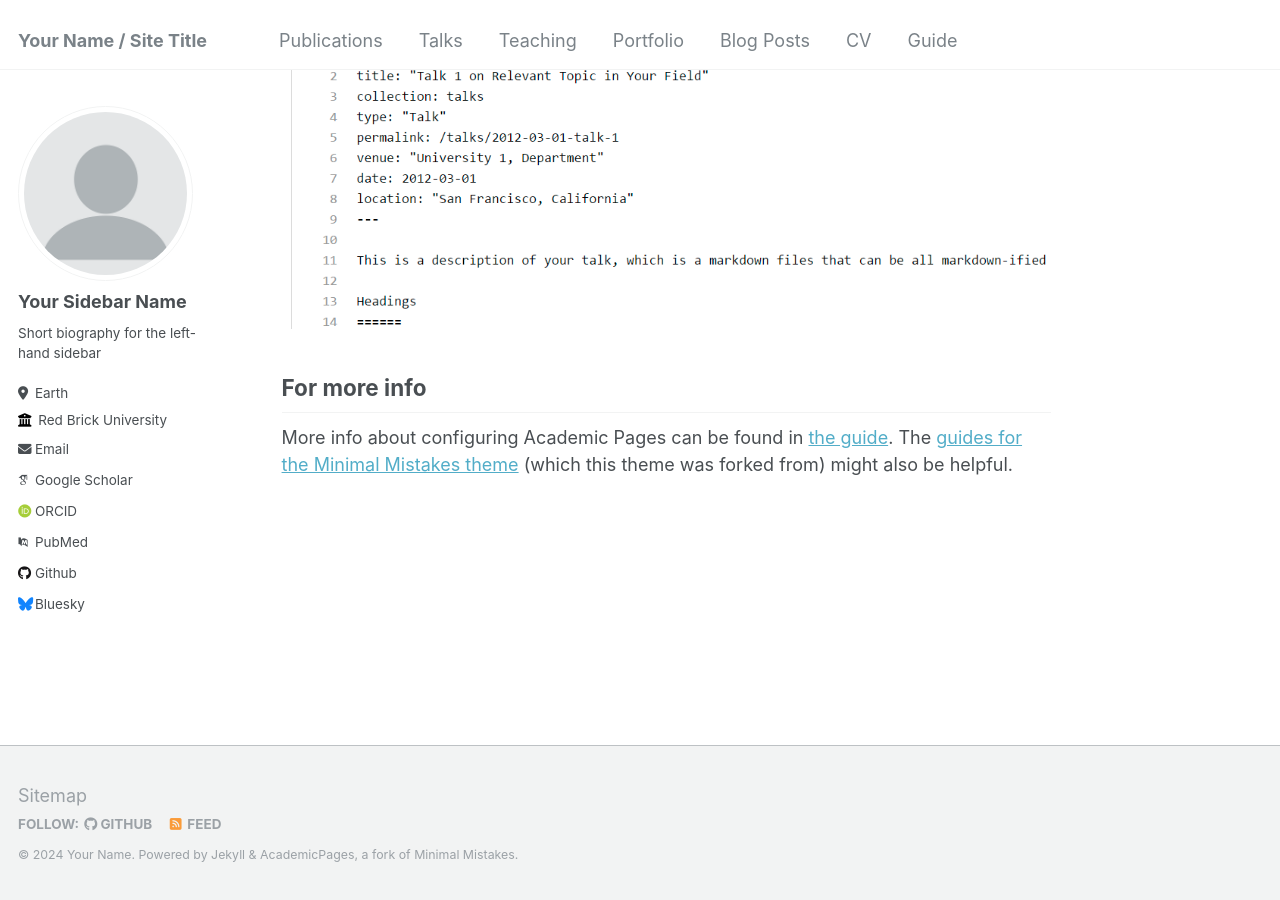
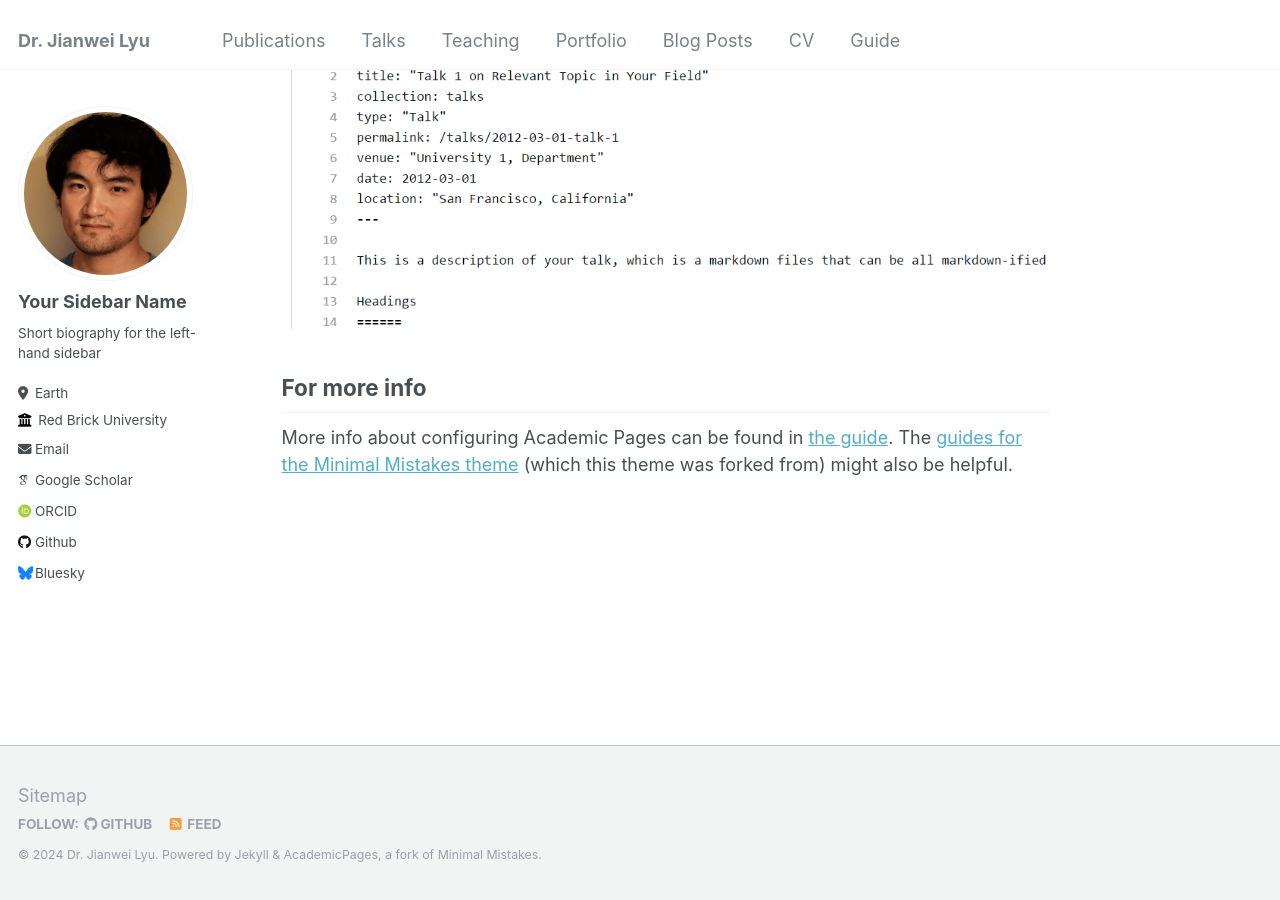
Before and after one commit to jlastro/jlastro.github.io_old, a Jekyll site: the page built from _pages/about.md, in a window 1280 px wide and 900 px high, scrolled down 2660 px. Built offline with Jekyll 4.4.1, drawn with Linux system fonts in a browser that asks for light colours; some web fonts are replaced.

```diff
--- a/_config.yml
+++ b/_config.yml
@@ -8,13 +8,13 @@
 
 # Basic Site Settings
 locale                   : "en-US"
-title                    : "Your Name / Site Title"
+title                    : "Dr. Jianwei Lyu"
 title_separator          : "-"
-name                     : &name "Your Name"
-description              : &description "personal description"
-url                      : https://academicpages.github.io # the base hostname & protocol for your site e.g. "https://mmistakes.github.io"
+name                     : &name "Dr. Jianwei Lyu"
+description              : &description "personal website"
+url                      : https://jlastro.github.io # the base hostname & protocol for your site e.g. "https://mmistakes.github.io"
 baseurl                  : "" # the subpath of your site, e.g. "/blog"
-repository               : "academicpages/academicpages.github.io"
+repository               : "jlastro.github.io"
 
 # Site Author - The following control what appear as part of the author content on the side bar.
 #               If a field is blank the icon and link will not appear, otherwise it will be shown.
@@ -32,10 +32,10 @@ author:
 
   # Academic websites
   arxiv            : # URL - Update with the correct link to your profile
-  googlescholar    : "https://scholar.google.com/citations?user=PS_CX0AAAAAJ"
+  googlescholar    : "https://scholar.google.com/citations?user=OHejMf0AAAAJ&hl=en"
   impactstory      : # URL
-  orcid            : "http://orcid.org/yourorcidurl"
-  pubmed           : "https://www.ncbi.nlm.nih.gov/pubmed/?term=john+snow"
+  orcid            : "https://orcid.org/0000-0002-6221-1829"
+  pubmed           : # "https://www.ncbi.nlm.nih.gov/pubmed/?term=john+snow"
   researchgate     : # URL
 
   # Repositories and software development
```
Also changed, not shown: images/IMG_0320.jpg (added), images/profile.png.
